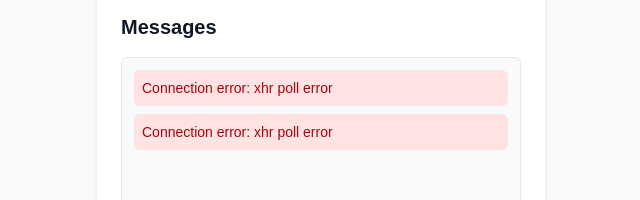
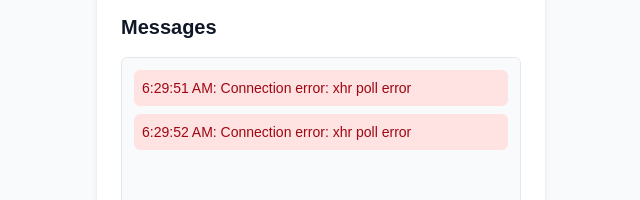
Before and after one commit to rio-cabalda/websocket-test, a Next.js app: page / in a window 1280 px wide. Both pictures are taken after a click on the button "Connect". Shown: the part 344-544 px from the top of the page, without its empty margins (319-959 px from the left). Built offline with nearby package versions, Linux system fonts and the light colour scheme; no server answers.

Commit message:
add time per message

```diff
--- a/src/app/page.tsx
+++ b/src/app/page.tsx
@@ -19,24 +19,34 @@ export default function Home() {
       });
 
       socketInstance.on("connect", () => {
+        const timestamp = new Date().toLocaleTimeString();
         setConnected(true);
         setMessages((prev) => [
           ...prev,
-          `Connected to WebSocket server at ${serverUrl}`,
+          `${timestamp}: Connected to WebSocket server at ${serverUrl}`,
         ]);
       });
 
       socketInstance.on("connect_error", (error) => {
-        setMessages((prev) => [...prev, `Connection error: ${error.message}`]);
+        const timestamp = new Date().toLocaleTimeString();
+        setMessages((prev) => [
+          ...prev,
+          `${timestamp}: Connection error: ${error.message}`,
+        ]);
       });
 
       socketInstance.on("disconnect", () => {
+        const timestamp = new Date().toLocaleTimeString();
         setConnected(false);
-        setMessages((prev) => [...prev, "Disconnected from WebSocket server"]);
+        setMessages((prev) => [
+          ...prev,
+          `${timestamp}: Disconnected from WebSocket server`,
+        ]);
       });
 
       socketInstance.on("message", (data) => {
-        setMessages((prev) => [...prev, `Received: ${data}`]);
+        const timestamp = new Date().toLocaleTimeString();
+        setMessages((prev) => [...prev, `${timestamp}: Received: ${data}`]);
       });
 
       setSocket(socketInstance);
@@ -64,7 +74,8 @@ export default function Home() {
   const sendMessage = useCallback(() => {
     if (socket && inputMessage.trim()) {
       socket.emit("message", inputMessage);
-      setMessages((prev) => [...prev, `Sent: ${inputMessage}`]);
+      const timestamp = new Date().toLocaleTimeString();
+      setMessages((prev) => [...prev, `${timestamp} Sent: ${inputMessage}`]);
       setInputMessage("");
     }
   }, [socket, inputMessage]);
@@ -150,12 +161,12 @@ export default function Home() {
                 <li
                   key={index}
                   className={`p-2 rounded-md text-sm ${
-                    msg.startsWith("Sent:")
+                    msg.includes("Sent:")
                       ? "bg-blue-100 text-blue-800"
-                      : msg.startsWith("Received:")
+                      : msg.includes("Received:")
                       ? "bg-green-100 text-green-800"
-                      : msg.startsWith("Error:") ||
-                        msg.startsWith("Connection error:")
+                      : msg.includes("Error:") ||
+                        msg.includes("Connection error:")
                       ? "bg-red-100 text-red-800"
                       : "bg-gray-100 text-gray-800"
                   }`}
```
